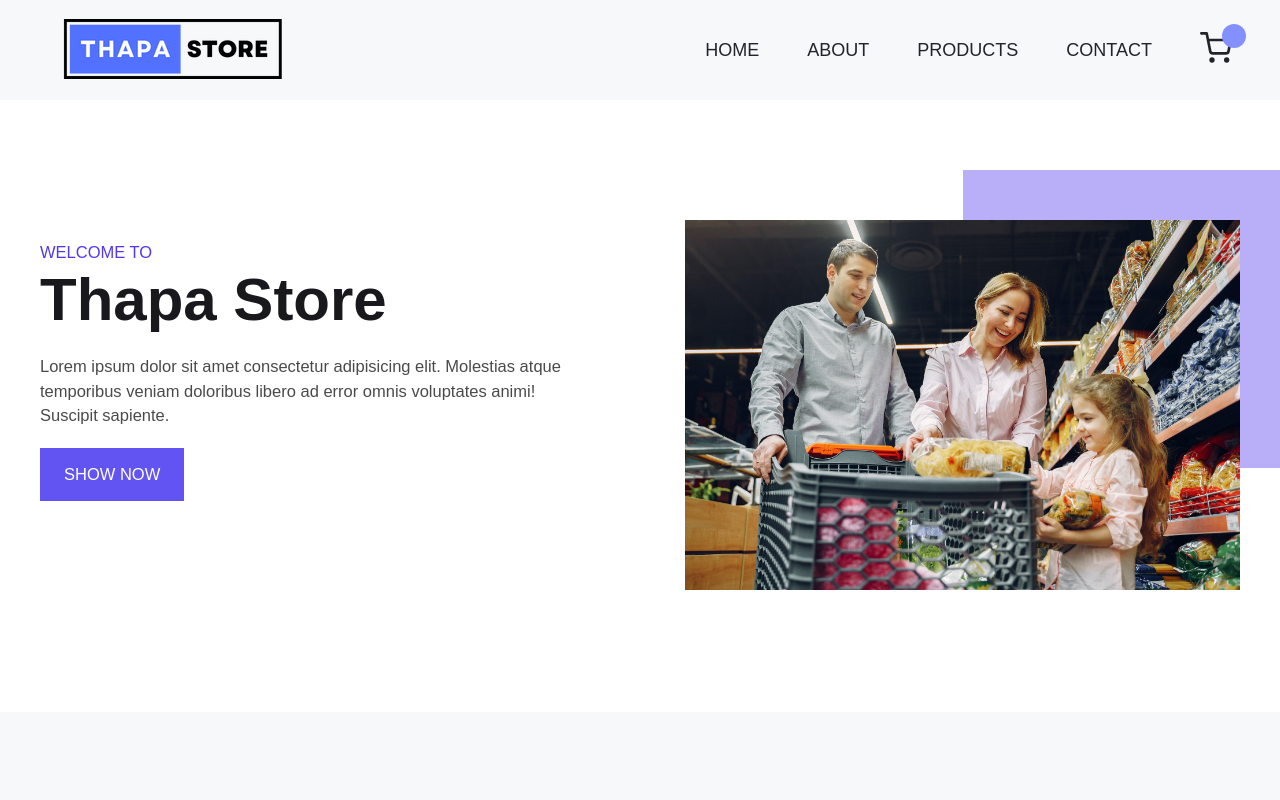
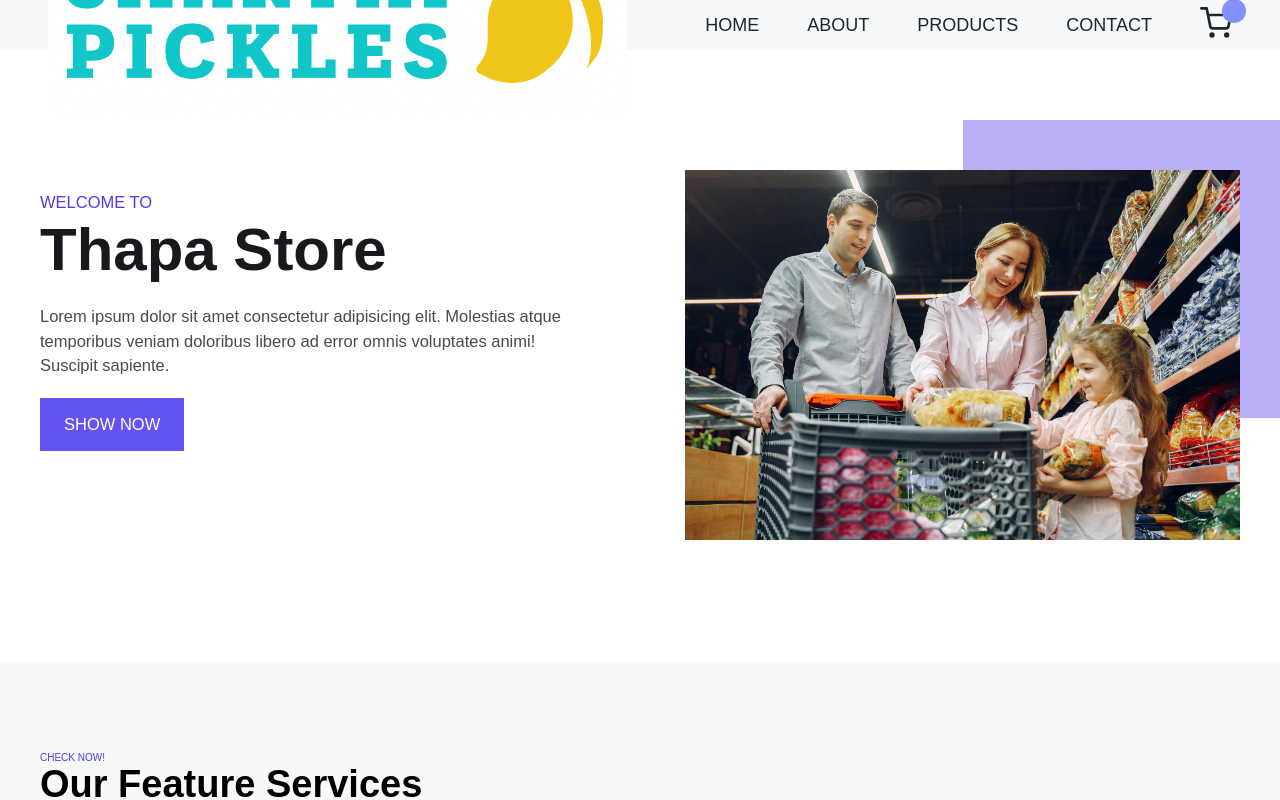
Before and after one commit to Shakthi-ganesh/picklesapp, a React (Create React App) app in the folder picklesapp/: page / in a window 1280 px wide. Shown: the top 800 px of the page. Built offline with nearby package versions, Linux system fonts and the light colour scheme; no server answers.

Commit message:
added header

```diff
--- a/picklesapp/src/App.css
+++ b/picklesapp/src/App.css
@@ -3,8 +3,10 @@
 }
 
 .App-logo {
-  height: 40vmin;
+  height: 10vmin;
+  width: 10vmin;
   pointer-events: none;
+
 }
 
 @media (prefers-reduced-motion: no-preference) {
--- a/picklesapp/src/components/Header.js
+++ b/picklesapp/src/components/Header.js
@@ -16,7 +16,7 @@ const Header = () => {
 
 const MainHeader = styled.header`
   padding: 0 4.8rem;
-  height: 10rem;
+  height: 5rem;
   background-color: ${({ theme }) => theme.colors.bg};
   display: flex;
   justify-content: space-between;
```
Also changed, not shown: picklesapp/public/images/logo.png.
